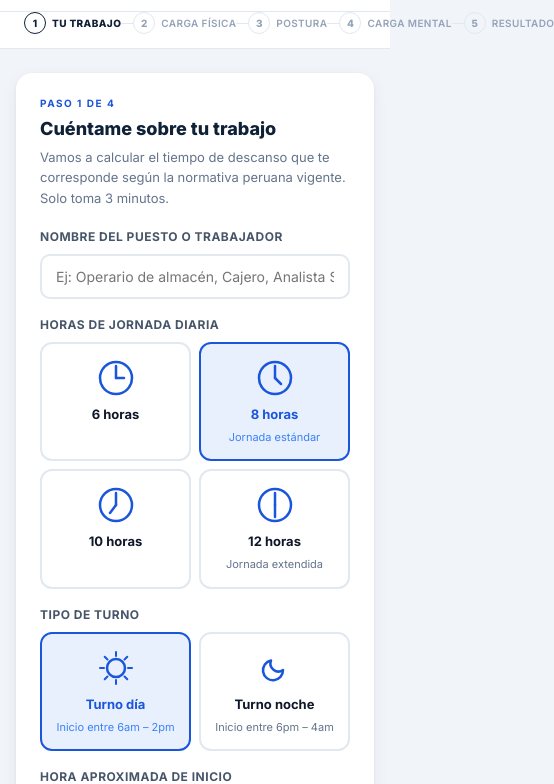
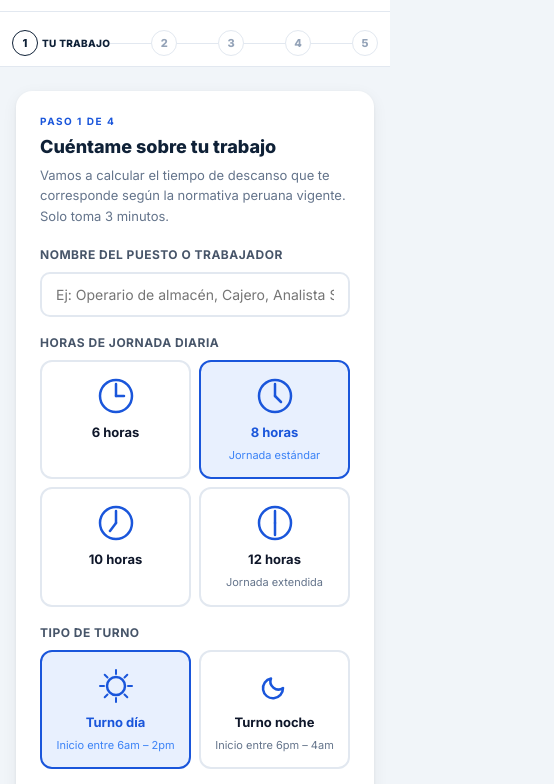
Before and after one commit to JuanMiguel-Good/calculador_pausas, a plain HTML site: page index.html in a window 390 px wide. Shown: the part 123-907 px from the top of the page, 554 px wide, since content can reach past the window. Drawn offline with Linux system fonts and the light colour scheme.

Commit message:
Sexta versión

```diff
--- a/index.html
+++ b/index.html
@@ -66,9 +66,9 @@ body { font-family: 'Inter', 'Segoe UI', sans-serif; background: #f1f5f9; color:
 }
 
 /* ── PROGRESS — thin numbered strip ── */
-.progress-shell { background: #fff; border-bottom: 1px solid var(--border); padding: 0 24px 14px; }
-.progress-steps { display: flex; align-items: center; max-width: 480px; gap: 0; }
-.pstep { display: flex; align-items: center; gap: 6px; }
+.progress-shell { background: #fff; border-bottom: 1px solid var(--border); padding: 0 16px 12px; }
+.progress-steps { display: flex; align-items: center; width: 100%; max-width: 480px; margin: 0 auto; }
+.pstep { display: flex; align-items: center; gap: 4px; flex-shrink: 0; }
 .pstep-circle {
   width: 22px; height: 22px; border-radius: 50%; flex-shrink: 0;
   display: flex; align-items: center; justify-content: center;
@@ -79,14 +79,36 @@ body { font-family: 'Inter', 'Segoe UI', sans-serif; background: #f1f5f9; color:
 .pstep-circle.active { border-color: var(--navy); color: var(--navy); background: transparent; }
 .pstep-circle.done { border-color: var(--navy); background: var(--navy); color: #fff; }
 .pstep-label {
-  font-size: 10px; font-weight: 600; color: #94a3b8;
-  text-transform: uppercase; letter-spacing: 0.4px; transition: all 0.25s;
+  font-size: 9px; font-weight: 600; color: #94a3b8;
+  text-transform: uppercase; letter-spacing: 0.3px; transition: all 0.25s;
   white-space: nowrap;
 }
 .pstep-label.active { color: var(--navy); font-weight: 800; }
 .pstep-label.done { color: var(--slate); }
-.pline { flex: 1; height: 1px; background: var(--border); transition: all 0.25s; min-width: 12px; }
+.pline { flex: 1; height: 1px; background: var(--border); transition: all 0.25s; min-width: 6px; }
 .pline.done { background: var(--navy); }
+
+/* ── Mobile: hide labels, show only numbers ── */
+@media (max-width: 480px) {
+  .progress-shell { padding: 0 12px 10px; }
+  /* Hide all labels on mobile */
+  .pstep-label { display: none; }
+  /* Show only active label */
+  .pstep-label.active {
+    display: block;
+    font-size: 10px; font-weight: 800; color: var(--navy);
+  }
+  .pstep-circle { width: 26px; height: 26px; font-size: 11px; }
+  .pline { min-width: 4px; }
+  /* Show step counter text above progress */
+  .progress-shell::before {
+    content: attr(data-label);
+    display: block;
+    font-size: 10px; font-weight: 700; text-transform: uppercase;
+    letter-spacing: 1px; color: var(--slate);
+    margin-bottom: 8px; padding-top: 10px;
+  }
+}
 
 /* ── CONTAINER ── */
 .container { max-width: 600px; margin: 0 auto; padding: 24px 16px 48px; }
@@ -1573,6 +1595,7 @@ function fmt(h,m){ return String(h%24).padStart(2,'0')+':'+String(m).padStart(2,
 function svgIcon(id,color,size){ size=size||24; return `<svg width="${size}" height="${size}" style="color:${color}"><use href="#ico-${id}"/></svg>`; }
 
 // ── Step nav ──
+const STEP_LABELS = ['','Tu trabajo','Carga física','Postura','Carga mental','Resultado'];
 function goStep(n) {
   for(let i=1;i<=5;i++){
     const el=document.getElementById('step'+i); if(el) el.style.display=(i===n)?'block':'none';
@@ -1584,6 +1607,9 @@ function goStep(n) {
     l.className='pstep-label'+(i<n?' done':i===n?' active':'');
     if(i<5){ const ln=document.getElementById('pln'+i); if(ln) ln.className='pline'+(i<n?' done':''); }
   }
+  // Set mobile step label
+  const shell = document.querySelector('.progress-shell');
+  if (shell) shell.setAttribute('data-label', 'Paso ' + n + ' de 5 · ' + STEP_LABELS[n]);
   window.scrollTo({top:0,behavior:'smooth'});
 }
 
```
